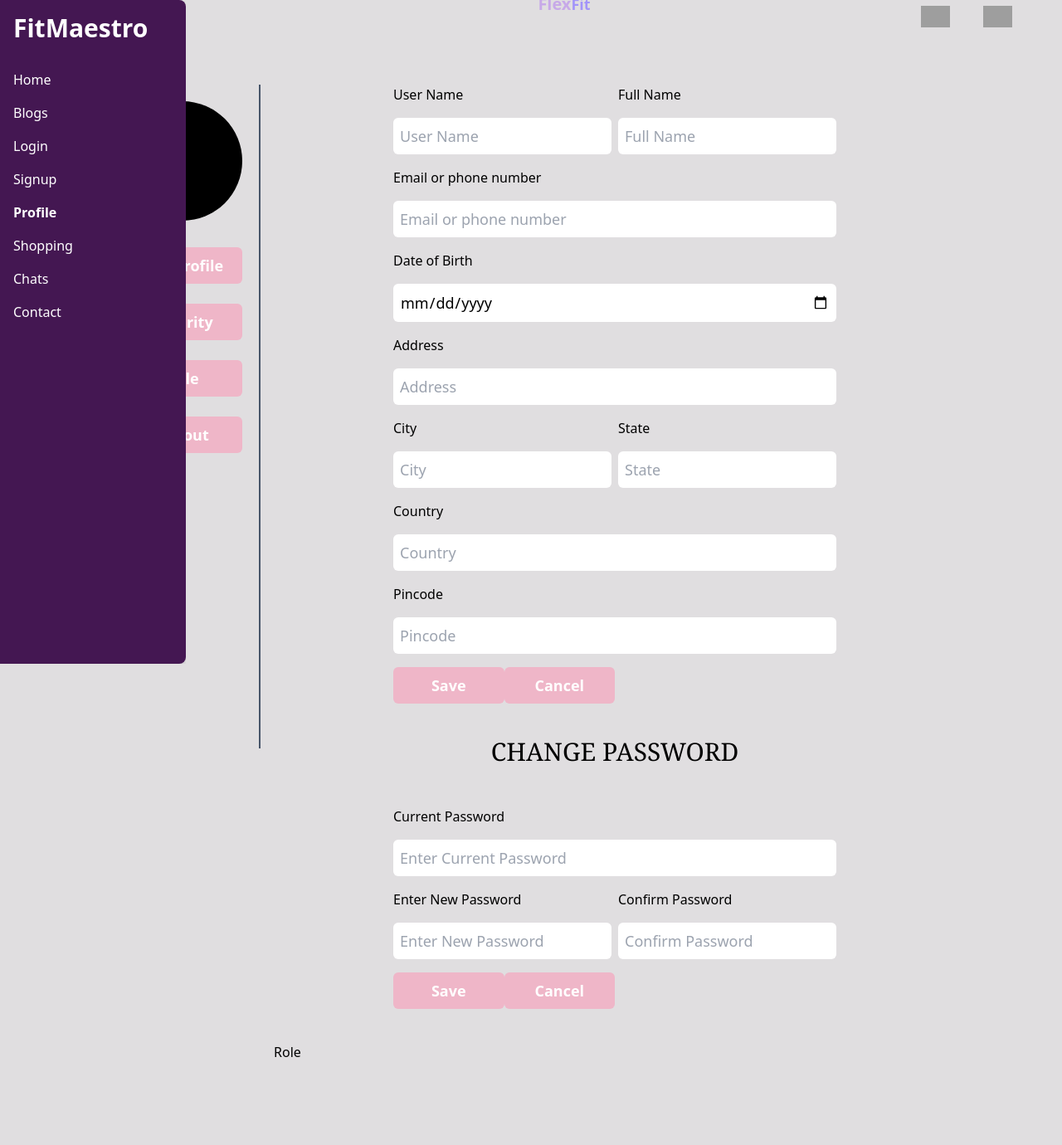
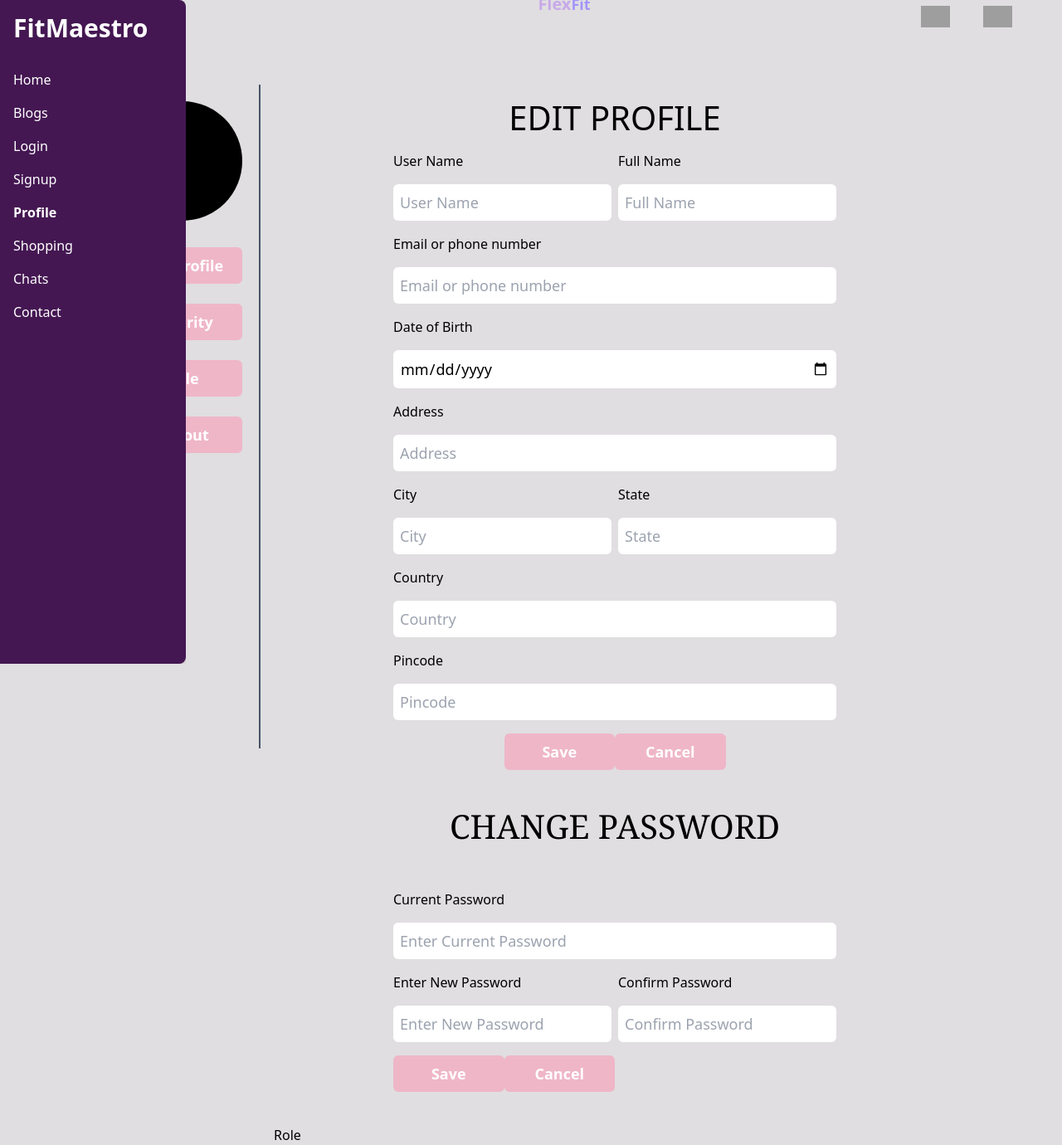
Before and after one commit to Adarsh-5454/Health-and-fitness-tracker, a React (Vite) app in the folder client/: page /profile in a window 1280 px wide. Shown: the whole page at 83% size. Before the commit the page ends 1280 px from the top, so only its background shows below. Built offline with nearby package versions, Linux system fonts and the light colour scheme; grey boxes are pictures that could not be loaded.

Commit message:
changes in heading in EditProfile and Security

```diff
--- a/client/src/components/Profile/EditProfile/EditProfile.tsx
+++ b/client/src/components/Profile/EditProfile/EditProfile.tsx
@@ -7,7 +7,8 @@ import SaveCancel from "../SaveCancel";
 const EditProfile = () => {
   return (
     <>
-      <div className="flex flex-col  w-full px-36 ">
+      <div className="flex flex-col items-center  w-full px-36 ">
+        <h2>EDIT PROFILE</h2>
         <div className="flex gap-2 w-full">
           <LabelInput
             placeholder={"User Name"}
--- a/client/src/components/Profile/Security.tsx
+++ b/client/src/components/Profile/Security.tsx
@@ -9,7 +9,7 @@ const Security = () => {
     <>
       <div className="flex flex-col  w-full px-36">
         <div className="text-center text-3xl font-serif mb-12 ">
-          <h1>CHANGE PASSWORD</h1>
+          <h2>CHANGE PASSWORD</h2>
         </div>
         <LabelInput
           placeholder={"Enter Current Password"}
```
